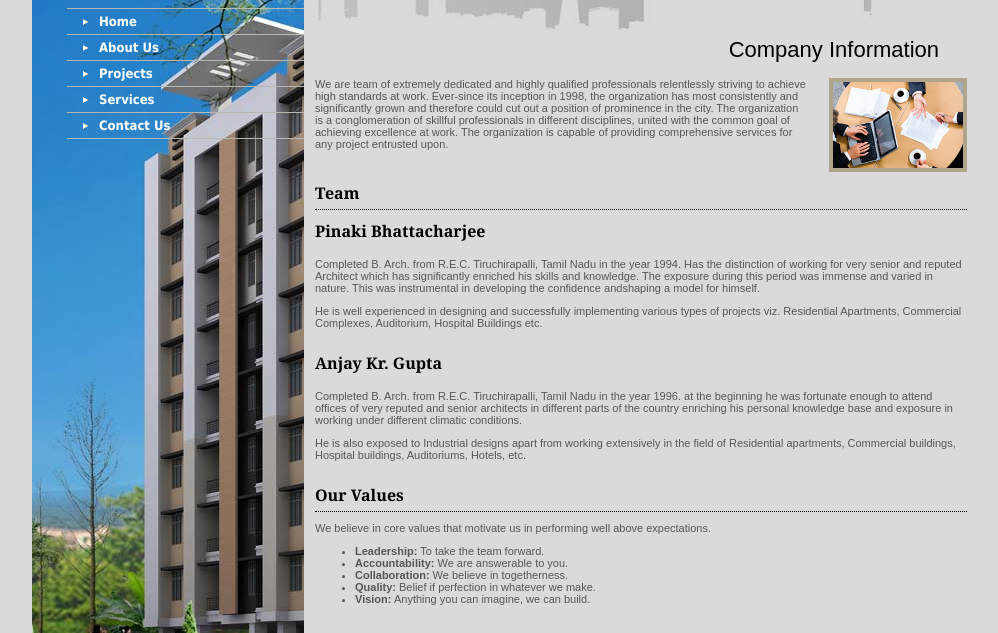
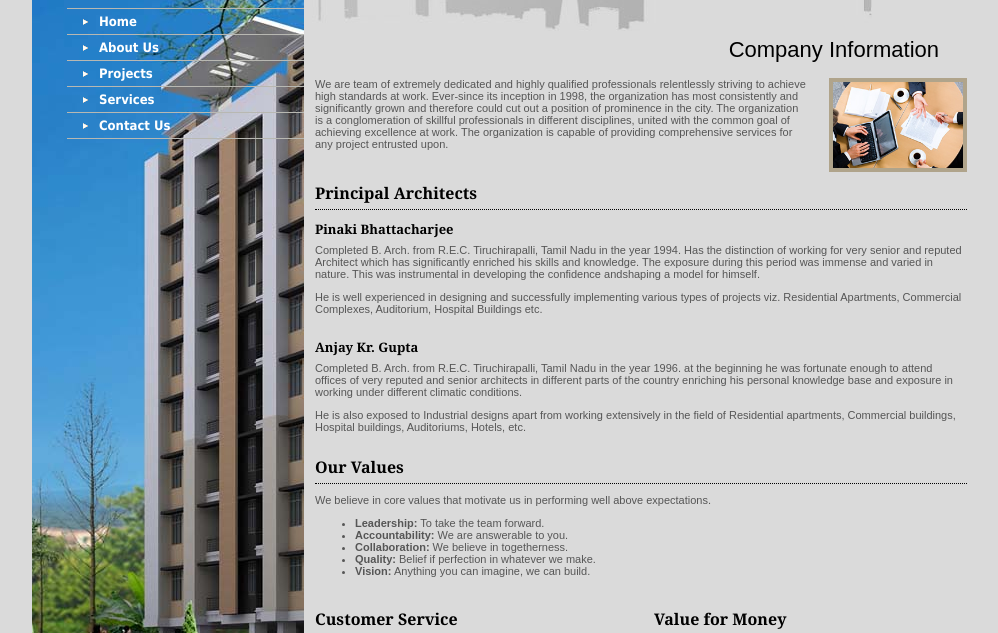
Before and after one commit to sdaityari/Creations, a plain HTML site: page aboutus.html in a window 1280 px wide. Shown: the part 97-730 px from the top of the page, without its empty margins (133-1131 px from the left). Drawn offline with Linux system fonts and the light colour scheme.

Commit message:
minor styling changes in about us page

```diff
--- a/aboutus.html
+++ b/aboutus.html
@@ -27,22 +27,22 @@
       <h2>Company Information</h2>
     </div>
     <div style="padding-bottom:10px;">
-      <div><!--<strong>Lorem ipsum dolor sit amet, consectetuer adipiscing elit. Proin sed odio et ante adipiscing lobortis. Quisque eleifend, arcu a dictum varius, risus neque venenatis arcu, a semper massa mi eget ipsum. </strong><br />
+      <div class="aboutus-info"><!--<strong>Lorem ipsum dolor sit amet, consectetuer adipiscing elit. Proin sed odio et ante adipiscing lobortis. Quisque eleifend, arcu a dictum varius, risus neque venenatis arcu, a semper massa mi eget ipsum. </strong><br />
         <br />-->
         <img src="images/photo-about.jpg" alt="" class="aboutus-img" /> We are team of extremely dedicated and highly qualified professionals relentlessly striving to achieve high standards at work. Ever-since its inception in 1998, the organization has most consistently and significantly grown and therefore could cut out a position of prominence in the city. The organization is a conglomeration of skillful professionals in different disciplines, united with the common goal of achieving excellence at work. The organization is capable of providing comprehensive services for any project entrusted upon.
         <div class="clear"></div>
       </div>
       <div class="clear"></div>
       <div>
-        <h3>Team</h3>
+        <h3><strong>Principal Architects</strong></h3>
         <div>
-          <h4>Pinaki Bhattacharjee</h4>
+          <h4 class="architect">Pinaki Bhattacharjee</h4>
           <div>
             <p>Completed B. Arch. from R.E.C. Tiruchirapalli, Tamil Nadu in the year 1994. Has the distinction of working for very senior and reputed Architect which has significantly enriched his skills and knowledge. The exposure during this period was immense and varied in nature. This was instrumental in developing the confidence andshaping a model for himself. </p>
             <p>He is well experienced in designing and successfully implementing various types of projects viz. Residential Apartments, Commercial Complexes, Auditorium, Hospital Buildings etc.</p>
           </div>
           <br />
-          <h4>Anjay Kr. Gupta</h4>
+          <h4 class="architect">Anjay Kr. Gupta</h4>
           <div>
             <p>Completed B. Arch. from R.E.C. Tiruchirapalli, Tamil Nadu in the year 1996. at the beginning he was fortunate enough to attend offices of very reputed and senior architects in different parts of the country enriching his personal knowledge base and exposure in working under different climatic conditions.</p>
             <p>He is also exposed to Industrial designs apart from working extensively in the field of Residential apartments, Commercial buildings, Hospital buildings, Auditoriums, Hotels, etc.</p>
--- a/stylesheet/style.css
+++ b/stylesheet/style.css
@@ -283,6 +283,11 @@ h4 {
 	font-size:11px;
 }
 
+.architect{
+	font-size: small;
+	margin-bottom: -10px;
+}
+
 .aboutcolumnzone {
 	padding:20px 0px 16px 0px;
 }
```
